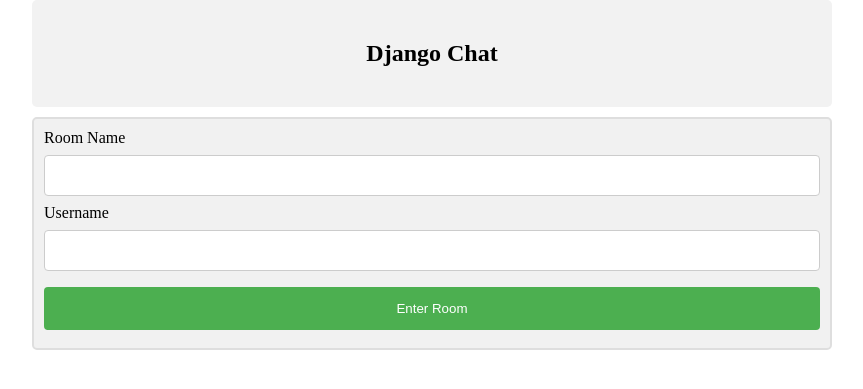
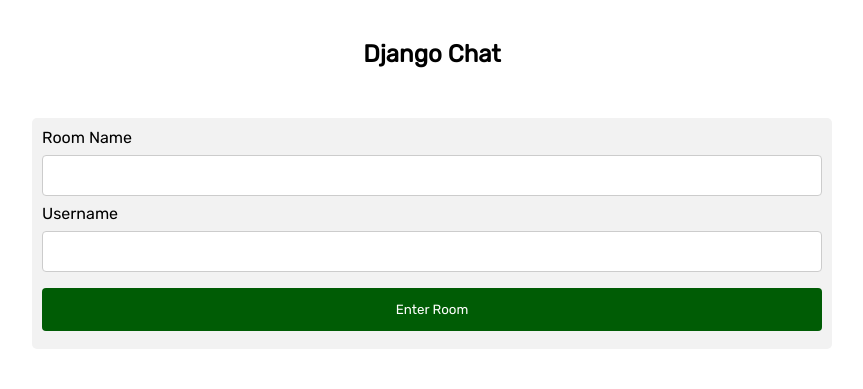
Before and after one commit to sikha10/django_chat_app, a Django app: page / in a window 1280 px wide. Shown: the top 389 px of the page, without its empty margins (208-1071 px from the left). Run offline with Django 4.2, Linux system fonts and the light colour scheme.

Commit message:
edit styles

```diff
--- a/chat/templates/main.html
+++ b/chat/templates/main.html
@@ -2,6 +2,9 @@
 <html>
 <head>
 <meta name="viewport" content="width=device-width, initial-scale=1">
+<link rel="preconnect" href="https://fonts.googleapis.com">
+<link rel="preconnect" href="https://fonts.gstatic.com" crossorigin>
+<link href="https://fonts.googleapis.com/css2?family=Rubik&display=swap" rel="stylesheet">
 <style>
 body {
   margin: 0 auto;
@@ -10,8 +13,6 @@
 }
 
 .container {
-  border: 2px solid #dedede;
-  background-color: #f1f1f1;
   border-radius: 5px;
   padding: 10px;
   margin: 10px 0;
@@ -55,8 +56,8 @@
 </head>
 <body>
 
-<div align="center">
-    <h2>Django Chat</h2>
+<div style="background-color: white;" align="center">
+    <h2 style="font-family: 'Rubik', sans-serif;">Django Chat</h2>
 </div>
 
 
@@ -74,7 +75,9 @@
 
     input[type=submit] {
     width: 100%;
-    background-color: #4CAF50;
+    background-color: #005c05;
+    box-shadow: inset 0 0 0 0 #4ca74f;
+    transition: ease-out 0.3s;
     color: white;
     padding: 14px 20px;
     margin: 8px 0;
@@ -84,7 +87,8 @@
     }
 
     input[type=submit]:hover {
-    background-color: #45a049;
+    background-color: #4ca74f;
+    box-shadow:inset 200px 0 0 0 #4ca74f;
     }
 
     div {
@@ -96,11 +100,11 @@
 
     <form id="post-form" method="POST" action="/checkview">
         {% csrf_token %}
-        <label>Room Name</label>
+        <label style="font-family: 'Rubik', sans-serif;">Room Name</label>
         <input type="text" name="room_name" id="room_name" width="100px" />
-        <label>Username</label>
+        <label style="font-family: 'Rubik', sans-serif;">Username</label>
         <input type="text" name="username" id="username" width="100px" />
-        <input type="submit" value="Enter Room">
+        <input style="font-family: 'Rubik', sans-serif;" type="submit" value="Enter Room">
     </form>
 </div>
 
```
Also changed, not shown: chat/templates/room.html (+11 -5 lines), db.sqlite3.
